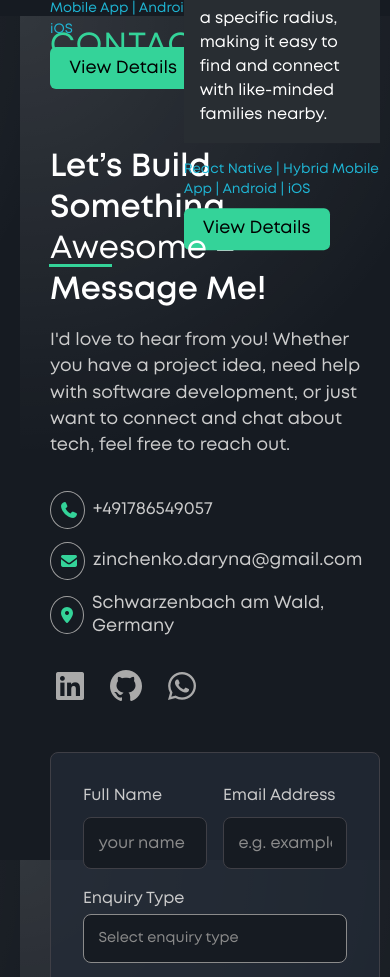
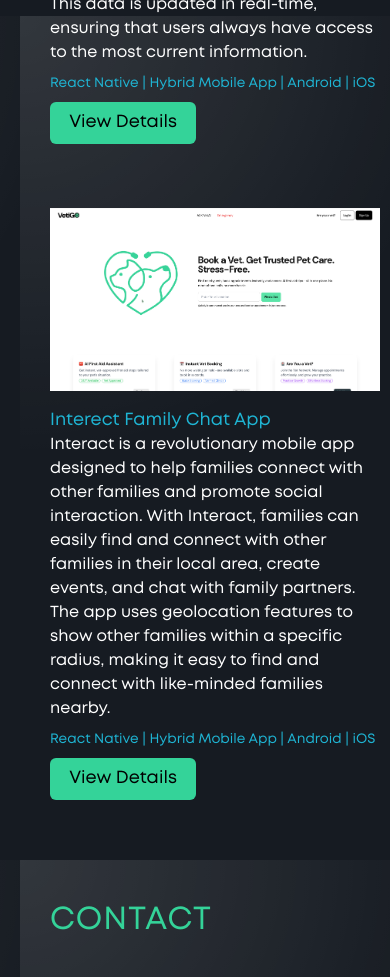
Before and after one commit to darynazin/portfolio, a React (Vite) app: page / in a window 390 px wide. Shown: the part 3360-4337 px from the top of the page. Built offline with nearby package versions, Linux system fonts and the light colour scheme.

Commit message:
add responsive design for Contacts

```diff
--- a/src/components/Contacts/Contacts.scss
+++ b/src/components/Contacts/Contacts.scss
@@ -1,9 +1,17 @@
+@use "../../styles/abstracts/mixins" as *;
+@use "../../styles/abstracts/variables" as *;
+
 .contact {
   display: flex;
   justify-content: space-between;
   color: #fff;
   gap: 3rem;
   padding-top: 1rem;
+
+  @include respond-to(xl) {
+    flex-direction: column;
+    gap: 2rem;
+  }
 
   &-left {
     flex: 1;
@@ -109,6 +117,8 @@ font-size: 2rem;
         display: flex;
         flex-direction: column;
 
+
+
         input,
         textarea {
           width: 100%;
@@ -141,6 +151,10 @@ textarea:-webkit-autofill {
       .form-group:first-child {
         flex-direction: row;
         gap: 1rem;
+
+        @include respond-to(xl) {
+          flex-direction: column;
+        }
 
         > div {
           flex: 1;
--- a/src/components/Contacts/Contacts.tsx
+++ b/src/components/Contacts/Contacts.tsx
@@ -54,7 +54,7 @@ function Contacts() {
 
         <div className="contact-form">
           <form onSubmit={handleSubmit}>
-            <div className="form-group">
+            <div className="form-group name-email">
               <div>
                 <label htmlFor="fullName">Full Name</label>
                 <input
--- a/src/components/Projects/Projects.scss
+++ b/src/components/Projects/Projects.scss
@@ -24,15 +24,17 @@
 }
 
 .project-card {
-  display: flex;
-  flex-direction: row;
-  color: white;
-  gap: 2rem;
-  width: 100%;
-
   &-content {
     position: relative;
     width: 40%;
+
+    @include respond-to(lg) {
+      width: 100%;
+    }
+
+    @include respond-to(xl) {
+      width: 100%;
+    }
   }
 
   &-image {
@@ -40,6 +42,10 @@
     object-fit: contain;
     display: block;
     object-fit: contain;
+
+    @include respond-to(lg) {
+      width: 100%;
+    }
   }
 
   @include respond-to(lg) {
@@ -60,7 +66,7 @@
     margin-bottom: 0.5rem;
 
     @include respond-to(lg) {
-      margin-bottom: 0;
+      margin: 1rem 0 0;
     }
   }
 
@@ -75,22 +81,34 @@
     font-size: 1rem;
     line-height: 1.5;
 
+    @include respond-to(xl) {
+      width: 220%;
+    }
+
     @include respond-to(lg) {
+      position: static;
+      transform: translate(0);
       padding: 0;
-      margin: 0;
-      background: transparent;
+      width: 100%;
+      font-size: 0.9rem;
     }
   }
 
   &-desc {
     padding: 1rem;
+    width: 100%;
     background-color: #282d32;
+
+    @include respond-to(lg) {
+      padding: 0;
+      background: transparent;
+    }
   }
 
   &-tech {
     color: #1fb5d4;
-    margin: 1rem 0;
     font-size: 0.85rem;
+    margin: 0.5rem 0;
 
     @include respond-to(lg) {
       margin-bottom: 0.5rem;
@@ -130,8 +148,16 @@
     display: flex;
     width: 100%;
 
+    @include respond-to(lg) {
+      flex-direction: column-reverse;
+    }
+
     &:nth-of-type(even) {
       flex-direction: row-reverse;
+
+      @include respond-to(lg) {
+        flex-direction: column-reverse;
+      }
 
       .project-card-info {
         position: absolute;
@@ -142,8 +168,9 @@
         text-align: right;
 
         @include respond-to(lg) {
+          position: static;
           text-align: left;
-          width: 170%;
+          transform: translate(0);
         }
       }
     }
```
